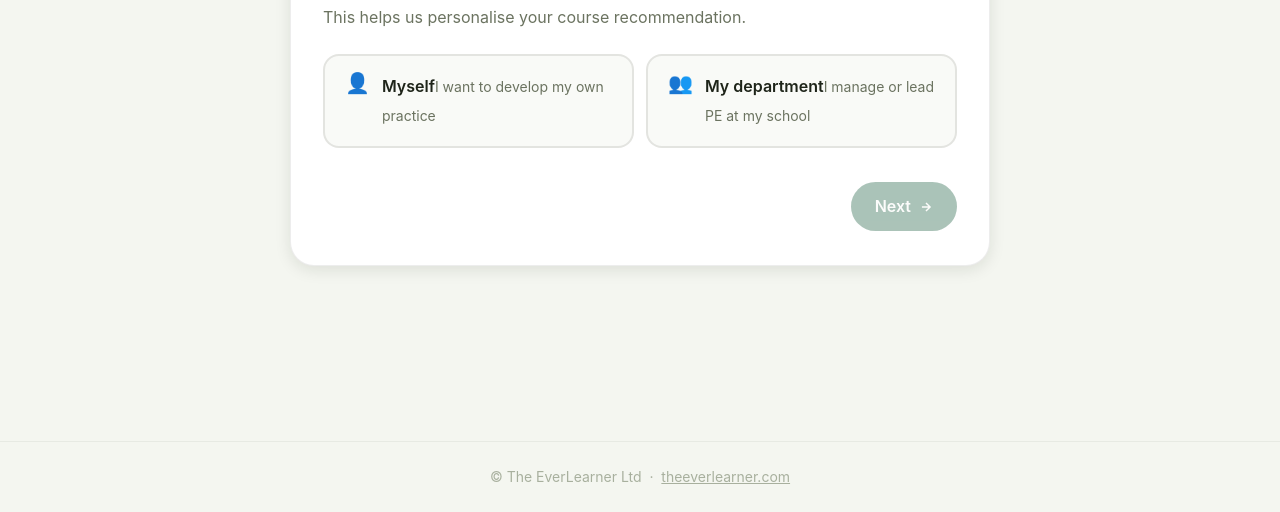
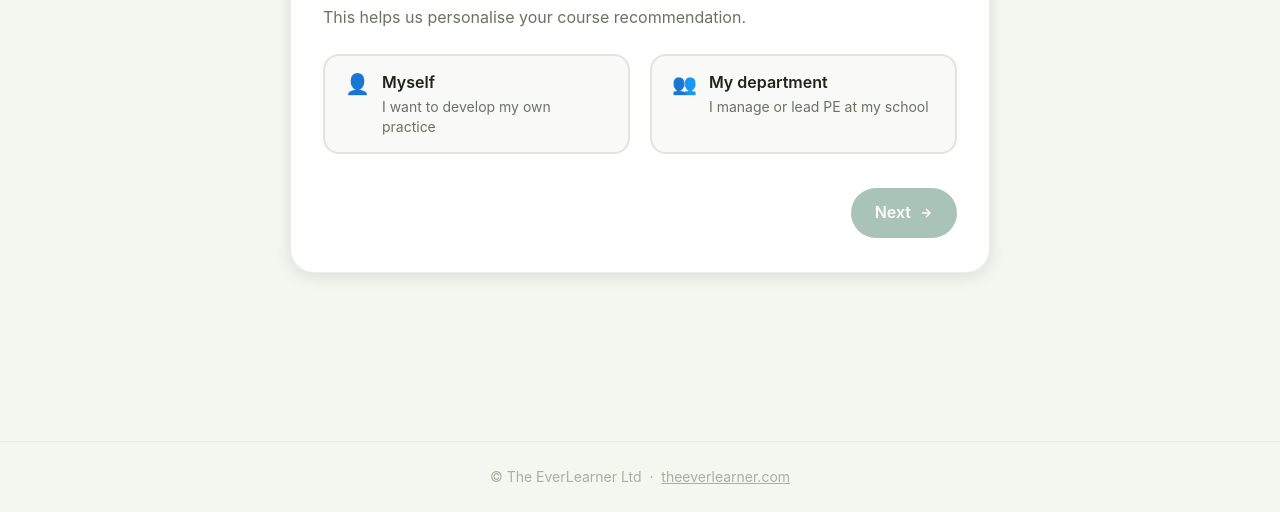
Before and after one commit to ElleHoughton/pe-cpd-finder, a plain HTML site: page index.html in a window 1280 px wide. Both pictures are taken after a click on the button "Find my CPD". Shown: the part 288-800 px from the top of the page. Drawn offline with Linux system fonts and the light colour scheme; a script that the page names is missing; a web font is replaced by a local one.

Commit message:
Update index.html

```diff
--- a/index.html
+++ b/index.html
@@ -88,7 +88,7 @@ main{flex:1;display:flex;align-items:flex-start;justify-content:center;padding:v
 .question-text{font-family:var(--font-display);font-size:var(--text-xl);font-weight:700;color:var(--color-text);margin-bottom:var(--space-2);line-height:1.2;}
 .question-hint{font-size:var(--text-sm);color:var(--color-text-muted);margin-bottom:var(--space-6);}
 
-.options-grid{display:grid;gap:var(--space-3);}
+.options-grid{display:grid;gap:var(--space-5);}
 .options-grid.two-col{grid-template-columns:1fr 1fr;}
 @media(max-width:520px){.options-grid.two-col{grid-template-columns:1fr;}}
 
@@ -96,9 +96,10 @@ main{flex:1;display:flex;align-items:flex-start;justify-content:center;padding:v
 .option-btn:hover{border-color:var(--color-primary);background:var(--color-primary-highlight);transform:translateY(-1px);box-shadow:var(--shadow-sm);}
 .option-btn:active{transform:translateY(0);}
 .option-btn.selected{border-color:var(--color-primary);background:var(--color-primary-highlight);box-shadow:0 0 0 3px oklch(from var(--color-primary) l c h/0.15);}
-.option-icon{font-size:1.25rem;flex-shrink:0;margin-top:1px;line-height:1;}
-.option-title{font-weight:600;font-size:var(--text-sm);color:var(--color-text);line-height:1.3;}
-.option-desc{font-size:var(--text-xs);color:var(--color-text-muted);margin-top:var(--space-1);line-height:1.4;}
+.option-icon{font-size:1.25rem;flex-shrink:0;margin-top:2px;line-height:1;}
+.option-content{display:flex;flex-direction:column;gap:var(--space-1);}
+.option-title{display:block;font-weight:600;font-size:var(--text-sm);color:var(--color-text);line-height:1.3;}
+.option-desc{display:block;font-size:var(--text-xs);color:var(--color-text-muted);line-height:1.4;}
 
 .nav-row{display:flex;justify-content:space-between;align-items:center;margin-top:var(--space-8);gap:var(--space-3);}
 .btn{padding:var(--space-3) var(--space-6);border-radius:var(--radius-full);font-family:var(--font-body);font-size:var(--text-sm);font-weight:600;cursor:pointer;transition:all var(--transition);display:inline-flex;align-items:center;gap:var(--space-2);min-height:44px;border:none;}
@@ -245,6 +246,11 @@ footer a{color:inherit;}
         <div class="results-body">
           <p class="results-summary" id="resultSummary"></p>
 
+          <div class="courses-label">Your recommended lessons to start with</div>
+          <div class="course-list" id="courseList"></div>
+          <p class="style-note" id="styleNote"></p>
+
+
           <div class="capture-section">
             <h3 class="capture-title">📩 Start your free 7-day trial</h3>
             <p class="capture-desc">Enter your details below and we'll be in touch to set up your free 7-day trial of the PE Teacher Academy.</p>
@@ -255,10 +261,6 @@ footer a{color:inherit;}
               ✅ Thank you! We'll be in touch shortly to set up your free 7-day trial.
             </div>
           </div>
-
-          <div class="courses-label">Your recommended lessons to start with</div>
-          <div class="course-list" id="courseList"></div>
-          <p class="style-note" id="styleNote"></p>
 
           <div class="results-divider"></div>
           <div class="results-cta-row">
@@ -1029,7 +1031,7 @@ function renderQuestion() {
     const btn = document.createElement('button');
     btn.className = 'option-btn' + (selectedValue === opt.value ? ' selected' : '');
     btn.setAttribute('aria-pressed', selectedValue === opt.value ? 'true' : 'false');
-    btn.innerHTML = `<span class="option-icon" aria-hidden="true">${opt.icon}</span><span class="option-content"><span class="option-title">${opt.title}</span>${opt.desc ? `<span class="option-desc">${opt.desc}</span>` : ''}</span>`;
+    btn.innerHTML = `<span class="option-icon" aria-hidden="true">${opt.icon}</span><div class="option-content"><div class="option-title">${opt.title}</div>${opt.desc ? '<div class="option-desc">' + opt.desc + '</div>' : ''}</div>`;
     btn.addEventListener('click', () => selectOption(opt.value, btn, grid));
     grid.appendChild(btn);
   });
```
